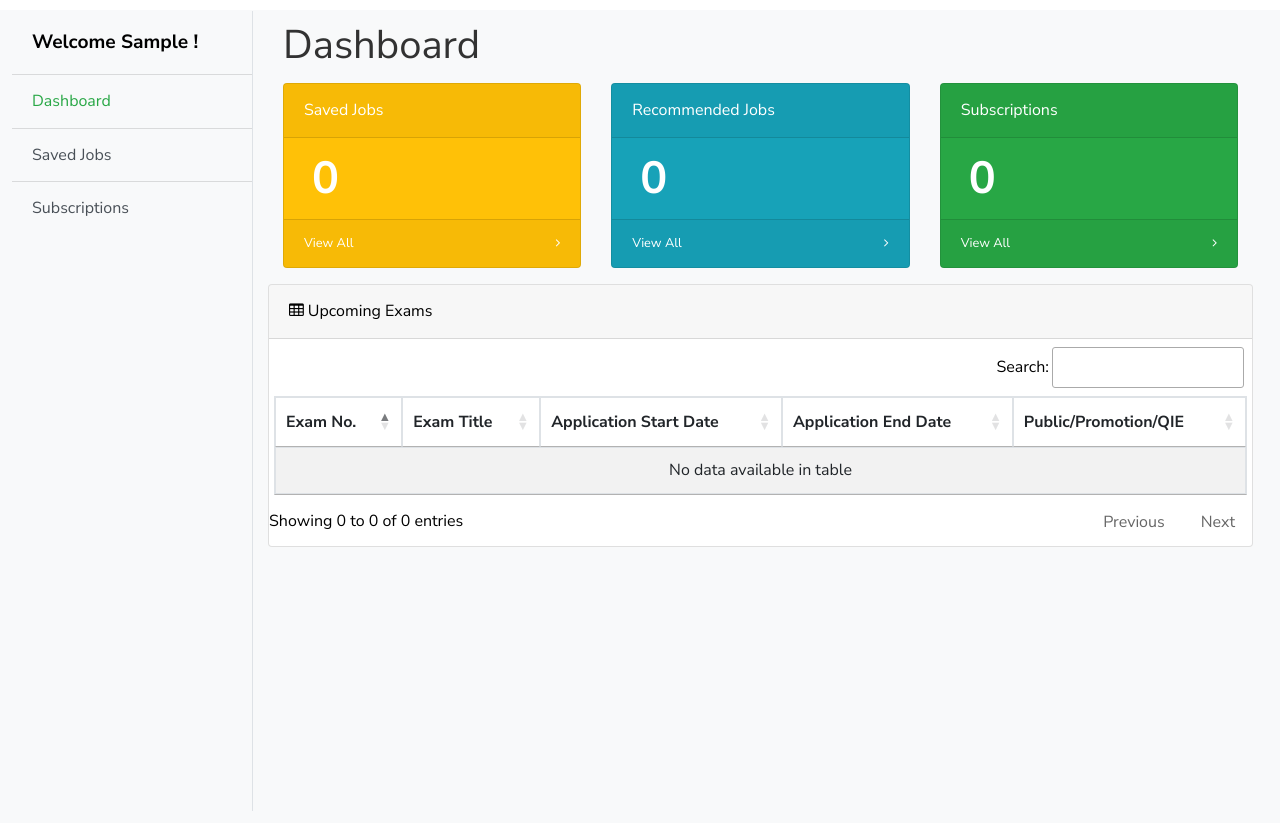
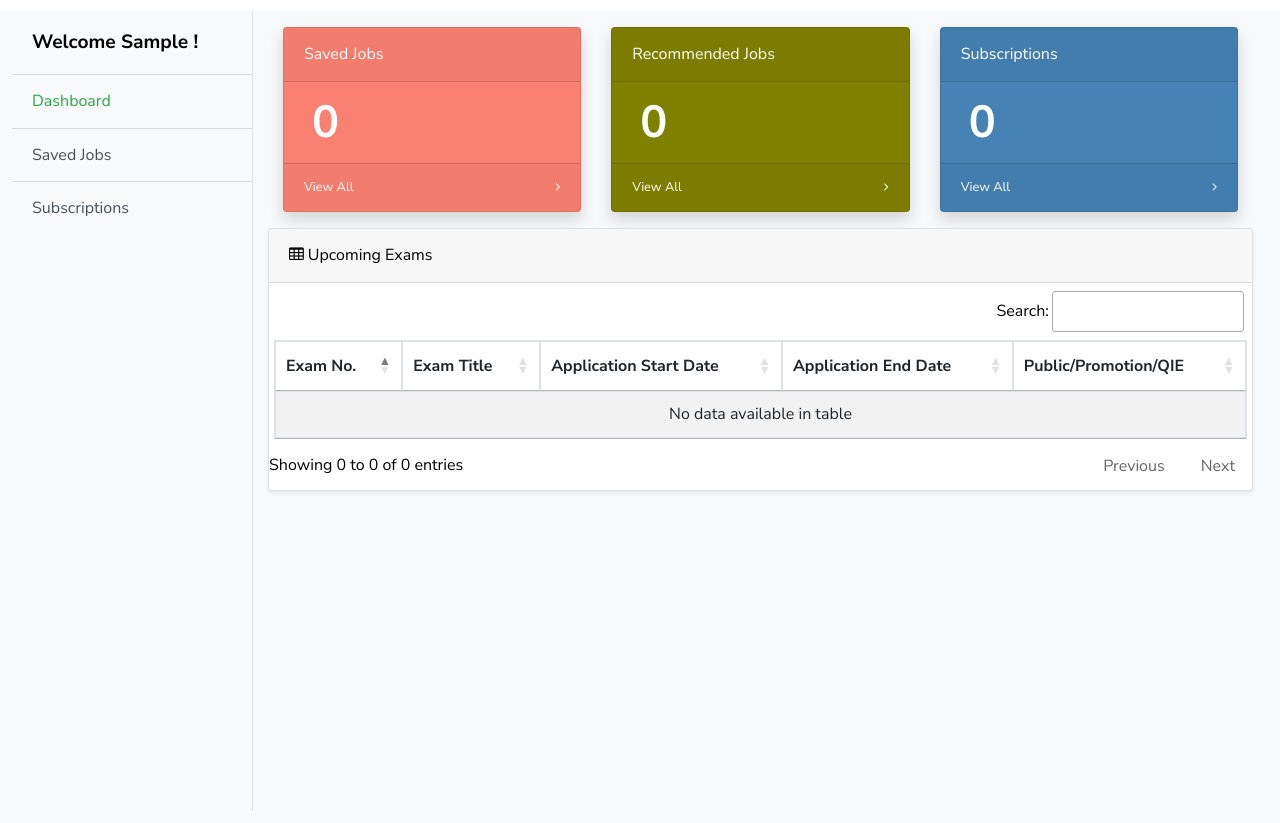
Before and after one commit to gcivil-nyu-org/nycCivilServiceJobs, a Django app: page /dashboard/ in a window 1280 px wide. Shown: the part 116-939 px from the top of the page. Run offline with Django 3.2, Linux system fonts and the light colour scheme; the visitor is signed in with stand-in values (Sample User, id 1); data that the repository does not hold is empty; some libraries are stand-ins or nearby versions.

Commit message:
Change Count card colors and add shadow

```diff
--- a/dashboard/templates/dashboard/home.html
+++ b/dashboard/templates/dashboard/home.html
@@ -19,6 +19,15 @@
         label{
             margin-top: 0.5rem;
             margin-right: 0.5rem;
+        }
+        .bg-badge1{
+            background-color: salmon;
+        }
+        .bg-badge2{
+            background-color: olive;
+        }
+        .bg-badge3{
+            background-color: steelblue;
         }
     </style>
 </head>
@@ -50,13 +59,10 @@
                 <div id="layoutSidenav_content">
                     <main>
                         <div class="col-md-12 ftco-animate">
-                            <div class="container-fluid" style="padding-top: 0px;">
-
-                                <h1 class="mt-1">Dashboard</h1>
-
+                            <div class="container-fluid mt-3">
                                 <div class="row flex">
                                     <div class="col-xl-4 col-md-6">
-                                        <div class="card bg-warning text-white mb-3">
+                                        <div class="card bg-badge1 text-white mb-3 shadow">
                                             <div class="card-header">Saved Jobs</div>
                                             {% if saved_jobs_user and jobs %}
                                             {% for job in jobs %}
@@ -80,7 +86,7 @@
                                     </div>
 
                                     <div class="col-xl-4 col-md-6">
-                                        <div class="card bg-info text-white mb-3">
+                                        <div class="card bg-badge2 text-white mb-3 shadow">
                                             <div class="card-header">Recommended Jobs</div>
 
                                             <div class="card-body countbadges">
@@ -93,7 +99,7 @@
                                         </div>
                                     </div>
                                     <div class="col-xl-4 col-md-6">
-                                        <div class="card bg-success text-white mb-3">
+                                        <div class="card bg-badge3 text-white mb-3 shadow">
                                             <div class="card-header">Subscriptions</div>
 
                                             <div class="card-body countbadges">
@@ -109,7 +115,7 @@
 
                                 </div>
                             </div>
-                            <div class="card mb-4 text-black">
+                            <div class="card mb-4 text-black shadow-sm">
                                 <div class="card-header"> <i class="fa fa-table mr-1"></i>Upcoming Exams</div>
                                 <link rel="stylesheet" type="text/css"
                                     href="//cdn.datatables.net/1.10.22/css/jquery.dataTables.min.css">
```
